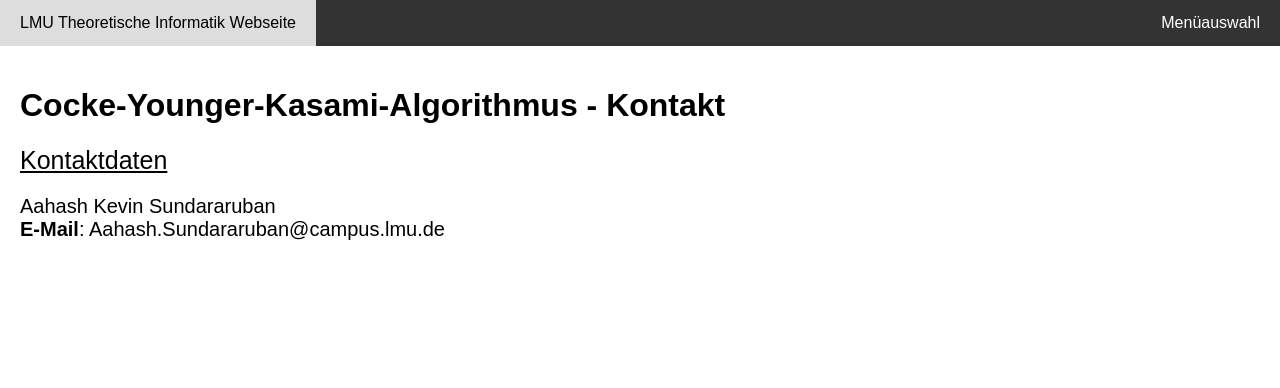
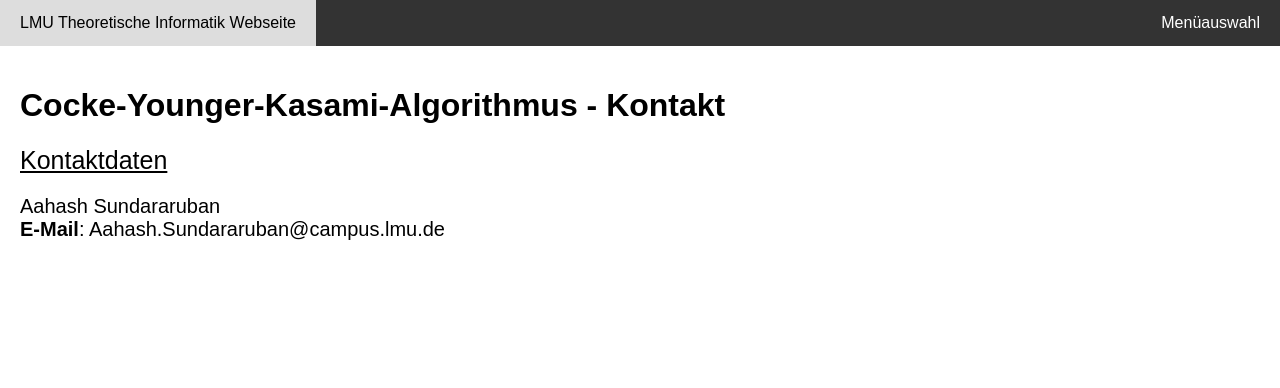
Before and after one commit to aahashderuffy/cyk-algorithm-endrullis, a Jekyll site: the page built from contact.html, in a window 1280 px wide. Shown: the top 388 px of the page. Built offline with Jekyll 4.4.1, drawn with Linux system fonts in a browser that asks for light colours; part of the change alters nothing that is shown.

Commit message:
Clean up workspace

```diff
--- a/_config.yml
+++ b/_config.yml
@@ -1,36 +1,13 @@
-# Welcome to Jekyll!
-#
-# This config file is meant for settings that affect your whole blog, values
-# which you are expected to set up once and rarely edit after that. If you find
-# yourself editing this file very often, consider using Jekyll's data files
-# feature for the data you need to update frequently.
-#
-# For technical reasons, this file is *NOT* reloaded automatically when you use
-# 'bundle exec jekyll serve'. If you change this file, please restart the server process.
-#
-# If you need help with YAML syntax, here are some quick references for you:
-# https://learn-the-web.algonquindesign.ca/topics/markdown-yaml-cheat-sheet/#yaml
-# https://learnxinyminutes.com/docs/yaml/
-#
-# Site settings
-# These are used to personalize your new site. If you look in the HTML files,
-# you will see them accessed via {{ site.title }}, {{ site.email }}, and so on.
-# You can create any custom variable you would like, and they will be accessible
-# in the templates via {{ site.myvariable }}.
+# Jekyll Configuration File
 
 title: CYK-Algorithmus von Endrullis
+author: Aahash Sundararuban
 email: Aahash.Sundararuban@campus.lmu.de
 description: "Hier wird das Thema Cocke-Younger-Kasami-Algorithmus von Endrullis behandelt."
 baseurl: "/cyk-algorithm-endrullis" # the subpath of your site, e.g. /blog
 url: "" # the base hostname & protocol for your site, e.g. http://example.com
 
 # Exclude from processing.
-# The following items will not be processed, by default.
-# Any item listed under the `exclude:` key here will be automatically added to
-# the internal "default list".
-#
-# Excluded items can be processed by explicitly listing the directories or
-# their entries' file path in the `include:` list.
 exclude:
    - .jekyll-cache/
    - gemfiles/
--- a/_layouts/default.html
+++ b/_layouts/default.html
@@ -6,7 +6,6 @@
         <meta name="viewport" content="width=device-width, initial-scale=1" />
         <title>CYK-Algorithmus</title>
         <link rel="stylesheet" href="{{ site.baseurl }}/assets/css/style.css"/>
-        <script src="{{ site.baseurl }}/assets/js/script.js"></script>
     </head>
 
     <body>
@@ -27,7 +26,7 @@
             {{ content }}
 
             <footer>
-                Copyright &copy; 2024-present <a target="_blank" href="https://aahash.tk/">Aahash Sundararuban</a>
+                Copyright &copy; 2024-present <a target="_blank" href="https://aahash.tk/">{{ site.author }}</a>
             </footer>
 
         </div>
--- a/contact.html
+++ b/contact.html
@@ -19,7 +19,7 @@ p{
     <h1>Cocke-Younger-Kasami-Algorithmus - Kontakt</h1>
     <hc2>Kontaktdaten</hc2>
     <p>
-    Aahash Kevin Sundararuban
+        {{ site.author }}
     <br>
     <b>E-Mail</b>: {{ site.email }}
     </p>
```
Also changed, not shown: assets/js/script.js (deleted).
